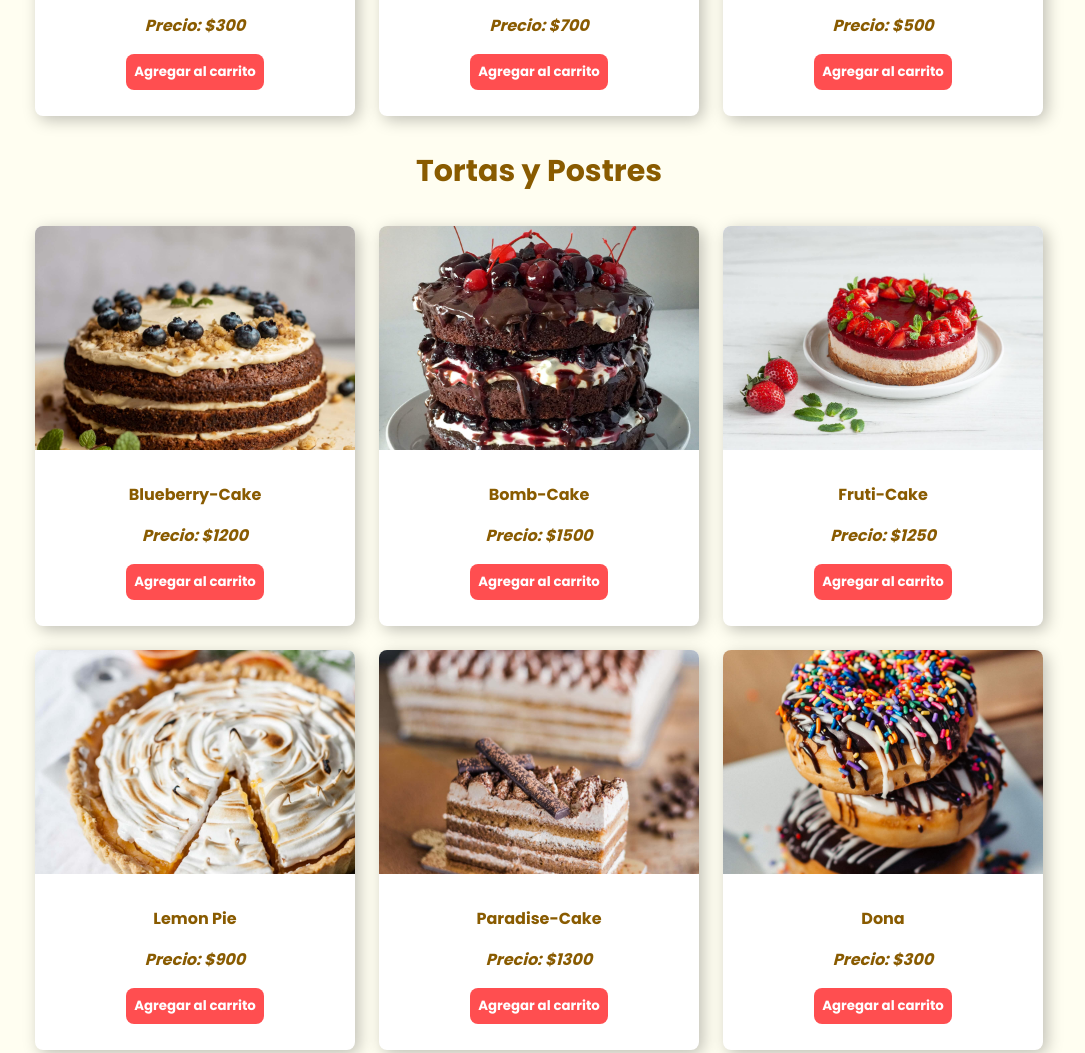
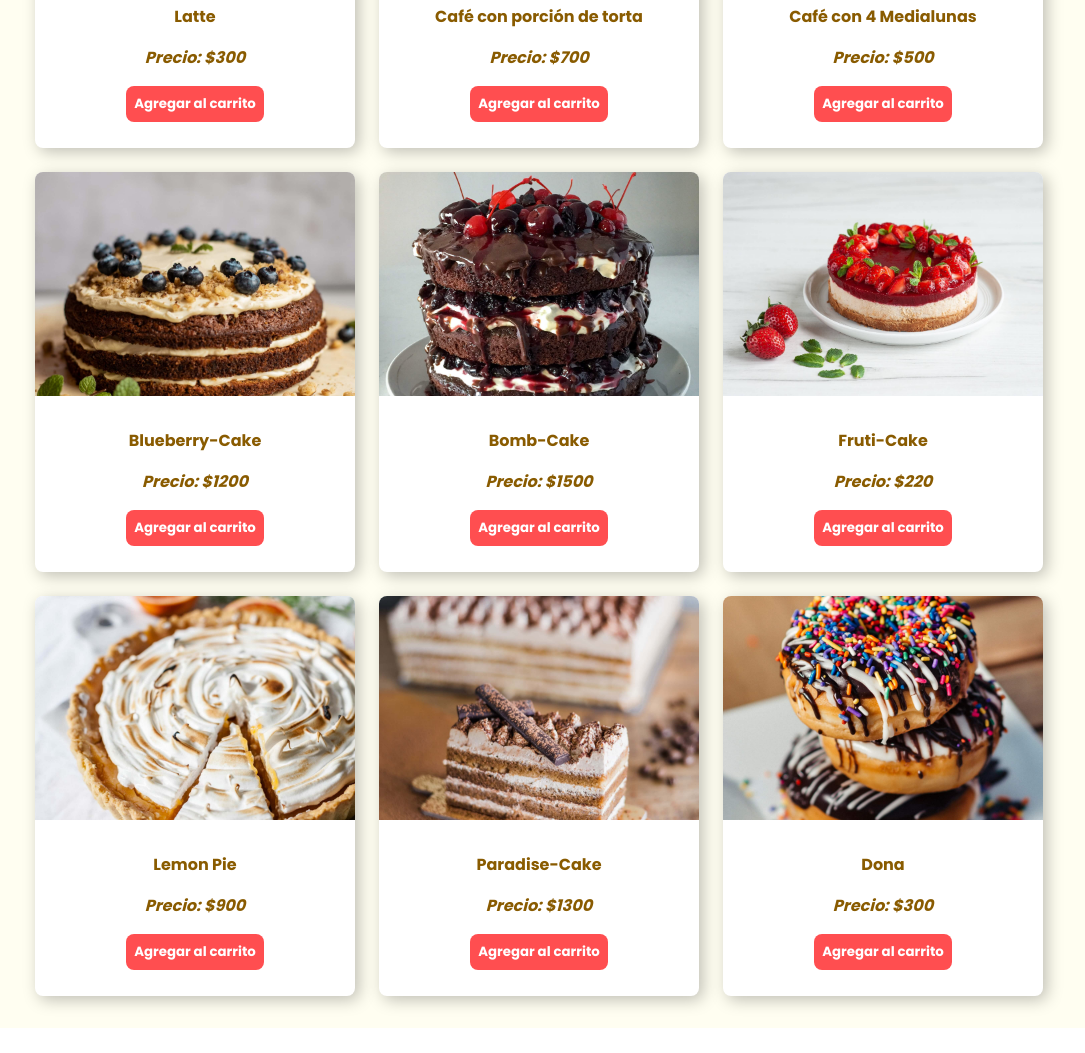
Before and after one commit to ivan-pugliese/project-coderhouse-js, a plain HTML site: page index.html in a window 1280 px wide. Shown: the part 2417-3470 px from the top of the page, without its empty margins (101-1186 px from the left). Drawn offline with nearby package versions, Linux system fonts and the light colour scheme; some packages are replaced by stand-ins of ours; a script that the page names is missing; some icons are missing.

Commit message:
Fetch en mi Proyecto

```diff
--- a/css/style.css
+++ b/css/style.css
@@ -282,15 +282,6 @@ p {
   text-decoration: underline;
 }
 
-
-/******Modal producto añadido******/
-.add-product-modal {
-  display: flex;
-  flex-direction: column;
-  align-items: center;
-  gap: 1rem;
-  padding: 1rem;
-}
 
 /******Modal mostrar carrito******/
 .shop-product-modal {
@@ -602,20 +593,7 @@ button:hover {
   gap: 2rem;
 }
 
-.coffes {
-  display: flex;
-  flex-direction: column;
-  justify-content: center;
-  align-items: center;
-  gap: 1rem;
-}
-
-.coffes-title {
-  padding-top: 2rem;
-  color: var(--color-principal);
-}
-
-.cakes {
+.products {
   display: flex;
   flex-direction: column;
   justify-content: center;
@@ -624,8 +602,8 @@ button:hover {
   padding: 2rem 0;
 }
 
-.cakes-title {
-  margin-bottom: 1rem;
+.products-title {
+  padding-top: 2rem;
   color: var(--color-principal);
 }
 
--- a/index.html
+++ b/index.html
@@ -49,7 +49,6 @@
           <li><a href="#tortas"><span class="jam jam-birthday-cake"></span>Tortas</a></li>
           <li><a href="#contacto"><span class="jam jam-message"></span>Contacto</a></li>
           <li id="btnSesion"><span class="jam jam-user"></span>Iniciar Sesión</li>
-
         </ul>
       </nav>
       <div id="sesion-shop" class="sesion-shop">
@@ -95,19 +94,12 @@
     </article>
   </section>
 
-  <section class="coffes bg-color-tr" id="cafes">
-    <article class="coffes-title">
-      <h2 class="text-center">Nuestros Cafés <span class="jam jam-coffee"></span></h2>
+  <section class="products bg-color-tr" id="cafes">
+    <article class="products-title">
+      <h2 class="text-center">Nuestros Cafés y Tortas <span class="jam jam-coffee"></span></h2>
       <p class="text-center">Todos nuestros tamaños de café son medianos.</p>
     </article>
-    <article id="cards-cafes" class="cards-container"></article>
-  </section>
-
-  <section class="cakes bg-color-tr" id="tortas">
-    <article class="cakes-title">
-      <h2 class="text-center">Tortas y Postres <span class="jam jam-birthday-cake"></span></h2>
-    </article>
-    <article id="cards-tortas" class="cards-container"></article>
+    <article id="cards-products" class="cards-container"></article>
   </section>
 
   <section class="contact margins" id="contacto">
--- a/js/main.js
+++ b/js/main.js
@@ -87,50 +87,29 @@ formSesion.addEventListener("submit", (e) => {
   }
 })
 
-// Molde para mis productos
-class Producto {
-  constructor(id, imagen, nombre, precio, cantidad) {
-    this.id = id;
-    this.imagen = imagen;
-    this.nombre = nombre;
-    this.precio = precio;
-    this.cantidad = cantidad;
-  }
-}
 
-// Cafés
-const cafeLeche = new Producto(1, "images/cafe-con-leche.jpg", "Café con leche", 250, 1);
-const cafeCrema = new Producto(2, "images/cafe-con-crema.jpg", "Café con crema", 280, 1);
-const cafeSolo = new Producto(3, "images/cafe-solo.jpg", "Café solo", 220, 1);
-const latte = new Producto(4, "images/latte.jpg", "Latte", 300, 1);
-const cafeConTorta = new Producto(5, "images/combo-cake.jpg", "Café con porción de torta", 700, 1);
-const cafeConMedialunas = new Producto(6, "images/combo-medialunas.jpg", "Café con 4 Medialunas", 500, 1);
+//Me genero mis cards de Productos con JS
+const productos = "json/productos.json";
 
-//Tortas y postres
-const blueberryCake = new Producto(7, "images/blueberry-cake.jpg", "Blueberry-Cake", 1200, 1);
-const bombCake = new Producto(8, "images/bomb-cake.jpg", "Bomb-Cake", 1500, 1);
-const frutiCake = new Producto(9, "images/fruti-cake.jpg", "Fruti-Cake", 1250, 1);
-const lemonPie = new Producto(10, "images/lemon-pie.jpg", "Lemon Pie", 900, 1);
-const paradiseCake = new Producto(11, "images/paradise-cake.jpg", "Paradise-Cake", 1300, 1);
-const dona = new Producto(12, "images/donas.jpg", "Dona", 300, 1);
+const cardsProductos = document.getElementById("cards-products");
 
 const carrito = [];
 
-//cards de cafes con JS - DOM
-const arrayCafes = [cafeLeche, cafeCrema, cafeSolo, latte, cafeConTorta, cafeConMedialunas];
-const cardsCafes = document.getElementById("cards-cafes");
-arrayCafes.forEach(producto => {
+fetch(productos)
+  .then(response => response.json())
+  .then(datos => {
+    datos.forEach(producto => {
       let div = document.createElement("div");
       div.className = "cards box-shadow-1 bg-color-white";
       div.innerHTML = `<img src="${producto.imagen}" alt="">
                       <h4 class="text-center">${producto.nombre}</h4>
                       <i class="text-center">Precio: $${producto.precio}</i>
                       <button id="agregar${producto.id}">Agregar al carrito</button>`;
-  cardsCafes.appendChild(div);
+      cardsProductos.appendChild(div);
 
       const btnAgregar = document.getElementById(`agregar${producto.id}`);
       btnAgregar.addEventListener("click", () => {
-    agregarCafes(producto.id);
+        agregarProducto(producto.id);
         Toastify({
           text: "Producto añadido al carrito",
           duration: 1500,
@@ -140,10 +119,8 @@ arrayCafes.forEach(producto => {
           }
         }).showToast();
       });
-});
-
-function agregarCafes(id) {
-  const producto = arrayCafes.find(producto => producto.id === id);
+      function agregarProducto(id) {
+        const producto = datos.find(producto => producto.id === id);
         const productoCantidad = carrito.find(producto => producto.id === id);
 
         productoCantidad ? productoCantidad.cantidad++ : carrito.push(producto);
@@ -152,43 +129,8 @@ function agregarCafes(id) {
 
         carritoActualizado();
       }
-
-//cards de tortas con JS - DOM
-const arrayTortas = [blueberryCake, bombCake, frutiCake, lemonPie, paradiseCake, dona];
-const cardsTortas = document.getElementById("cards-tortas");
-arrayTortas.forEach(producto => {
-  let div = document.createElement("div");
-  div.className = "cards box-shadow-1 bg-color-white";
-  div.innerHTML = `<img src="${producto.imagen}" alt="">
-                   <h4 class="text-center">${producto.nombre}</h4>
-                   <i class="text-center">Precio: $${producto.precio}</i>
-                   <button id="agregar${producto.id}">Agregar al carrito</button>`;
-  cardsTortas.appendChild(div);
-
-  const btnAgregar = document.getElementById(`agregar${producto.id}`);
-  btnAgregar.addEventListener("click", () => {
-    agregarTortas(producto.id);
-    Toastify({
-      text: "Producto añadido al carrito",
-      duration: 1500,
-      position: "right",
-      style: {
-        background: "linear-gradient(to right, #ff4e50, #FD7C60)"
-      }
-    }).showToast();
     });
   });
-
-function agregarTortas(id) {
-  const producto = arrayTortas.find(producto => producto.id === id);
-  const productoCantidad = carrito.find(producto => producto.id === id);
-
-  productoCantidad ? productoCantidad.cantidad++ : carrito.push(producto);
-
-  localStorage.setItem("Productos", JSON.stringify(carrito));
-
-  carritoActualizado();
-}
 
 if (localStorage.getItem("Productos")) {
   let productoNuevo = JSON.parse(localStorage.getItem("Productos"));
--- /dev/null
+++ b/json/productos.json
@@ -0,0 +1,86 @@
+[
+  {
+    "id": 1,
+    "imagen": "images/cafe-con-leche.jpg",
+    "nombre": "Café con leche",
+    "precio": 250,
+    "cantidad": 1
+  },
+  {
+    "id": 2,
+    "imagen": "images/cafe-con-crema.jpg",
+    "nombre": "Café con crema",
+    "precio": 280,
+    "cantidad": 1
+  },
+  {
+    "id": 3,
+    "imagen": "images/cafe-solo.jpg",
+    "nombre": "Café solo",
+    "precio": 220,
+    "cantidad": 1
+  },
+  {
+    "id": 4,
+    "imagen": "images/latte.jpg",
+    "nombre": "Latte",
+    "precio": 300,
+    "cantidad": 1
+  },
+  {
+    "id": 5,
+    "imagen": "images/combo-cake.jpg",
+    "nombre": "Café con porción de torta",
+    "precio": 700,
+    "cantidad": 1
+  },
+  {
+    "id": 6,
+    "imagen": "images/combo-medialunas.jpg",
+    "nombre": "Café con 4 Medialunas",
+    "precio": 500,
+    "cantidad": 1
+  },
+  {
+    "id": 7,
+    "imagen": "images/blueberry-cake.jpg",
+    "nombre": "Blueberry-Cake",
+    "precio": 1200,
+    "cantidad": 1
+  },
+  {
+    "id": 8,
+    "imagen": "images/bomb-cake.jpg",
+    "nombre": "Bomb-Cake",
+    "precio": 1500,
+    "cantidad": 1
+  },
+  {
+    "id": 9,
+    "imagen": "images/fruti-cake.jpg",
+    "nombre": "Fruti-Cake",
+    "precio": 220,
+    "cantidad": 1
+  },
+  {
+    "id": 10,
+    "imagen": "images/lemon-pie.jpg",
+    "nombre": "Lemon Pie",
+    "precio": 900,
+    "cantidad": 1
+  },
+  {
+    "id": 11,
+    "imagen": "images/paradise-cake.jpg",
+    "nombre": "Paradise-Cake",
+    "precio": 1300,
+    "cantidad": 1
+  },
+  {
+    "id": 12,
+    "imagen": "images/donas.jpg",
+    "nombre": "Dona",
+    "precio": 300,
+    "cantidad": 1
+  }
+]
```
Lines whose indentation alone changed are shown as unchanged.
